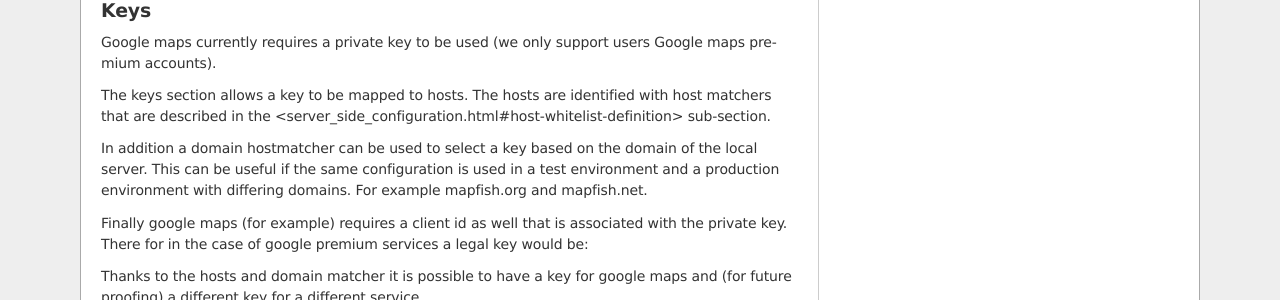
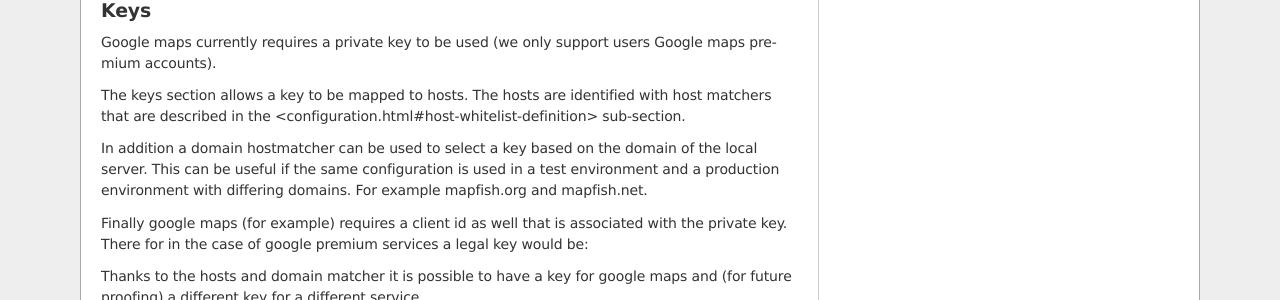
Before and after one commit to alediator/mapfish-print, a Sphinx documentation site: the page built from docs/configuration.txt, in a window 1280 px wide and 900 px high, scrolled down 1839 px. Shown: the part 173-473 px from the top of the window. Built offline with Sphinx 7.4.7, drawn with Linux system fonts in a browser that asks for light colours; part of the change alters nothing that is shown.

Commit message:
fix multiple bad links to yaml configuration documentation
git-svn-id: http://www.mapfish.org/svn/mapfish/print/trunk@3665 25cca10d-0837-0410-9e4f-92b931fda1bc

```diff
--- a/docs/configuration.txt
+++ b/docs/configuration.txt
@@ -77,11 +77,11 @@ A chosen DPI value from the above configuration is used in WMS requests as an ad
 
 In general, PDF dimensions and positions are specified in points. 72 points == 1 inch == 25.4 mm.
 
-The list of {HOST_WHITELIST_DEFINITION} defines the allowed URLs for getting maps. Its format will be defined in `the next sub-section <server_side_configuration.html#host-whitelist-definition>`_.
+The list of {HOST_WHITELIST_DEFINITION} defines the allowed URLs for getting maps. Its format will be defined in `the next sub-section <configuration.html#host-whitelist-definition>`_.
 
 The outputFormats element lists the values formats that the server permits.  If omitted only 'pdf' is permitted.  If the single element '*' is present then all formats that the server can produce can be requested.  The formats the server can produce depends to a large degree on how the Java is configured.  PDF is supported on all systems but for image output formats JAI and ImageIO is used which means both must be on the server for them to be available.  You can get the list of supported formats by running the standalone client with the --clientConfig flag enabled (you will need to supply a yaml config file as well).  If you are using the servlet then do a get info request to see the list of formats (with the '*' as the outputFormats parameter in the config file).
 
-You can have as many layouts as you want. Their name must be unique and will be used on the client side. A layout can have a "titlePage" that will be added at the beginning of the generated document. It cannot contain any map. Same for the "lastPage", but for the end of the document. The "mainPage" section is mandatory and will be used once for each page requested. The details of a {PAGE_DEFINITION} section can be found `in another sub-section of this document <server_side_configuration.html#Page-definition>`_.
+You can have as many layouts as you want. Their name must be unique and will be used on the client side. A layout can have a "titlePage" that will be added at the beginning of the generated document. It cannot contain any map. Same for the "lastPage", but for the end of the document. The "mainPage" section is mandatory and will be used once for each page requested. The details of a {PAGE_DEFINITION} section can be found `in another sub-section of this document <configuration.html#Page-definition>`_.
 
 If you want to let the user rotate the map (for a given layout), you have to set the "rotate" field to "true" in the corresponding "mainPage" section.
 
@@ -98,7 +98,7 @@ Keys
 ----
 Google maps currently requires a private key to be used (we only support users Google maps premium accounts).
 
-The keys section allows a key to be mapped to hosts.  The hosts are identified with host matchers that are described in the <server_side_configuration.html#host-whitelist-definition> sub-section.
+The keys section allows a key to be mapped to hosts.  The hosts are identified with host matchers that are described in the <configuration.html#host-whitelist-definition> sub-section.
 
 In addition a domain hostmatcher can be used to select a key based on the domain of the local server.  This can be useful if the same configuration is used in a test environment and a production environment with differing domains.  For example mapfish.org and mapfish.net.
 
@@ -183,7 +183,7 @@ The structure is like that:
     ?     creator: ''
     ?     supportLegacyReader: false
 
-All fields are optional and can use global variables, as defined in the `Block definition <server_side_configuration.html#Block-definition>`_ chapter. Page specific variables are not accessible.
+All fields are optional and can use global variables, as defined in the `Block definition <configuration.html#Block-definition>`_ chapter. Page specific variables are not accessible.
 
 Page definition
 ---------------
@@ -286,7 +286,7 @@ Typical "fontEncoding" values are:
 * Identity-V (vertical UTF-8)
 * MacRoman
 
-The "font" must refer to a standard PDF font or a `declared font <server_side_configuration.html#Fonts-definition>`_.
+The "font" must refer to a standard PDF font or a `declared font <configuration.html#Fonts-definition>`_.
 
 Image block
 -----------
@@ -450,7 +450,7 @@ Allowed only within a *mainPage*.
                 cell: {BLOCK_DEFINITION}
               {...}
 
-Look `here <server_side_configuration.html#Table-configuration>`_ for how to specify the *tableConfig* field.
+Look `here <configuration.html#Table-configuration>`_ for how to specify the *tableConfig* field.
 
 The *columnWeigth* (MF_V1.2 only) allows to define a weight for the column width. If you specify it for one column, you have to specify it for all of them. The width of a given column is tableWidth*columnWeight/sum(columnWeight).
 
```
